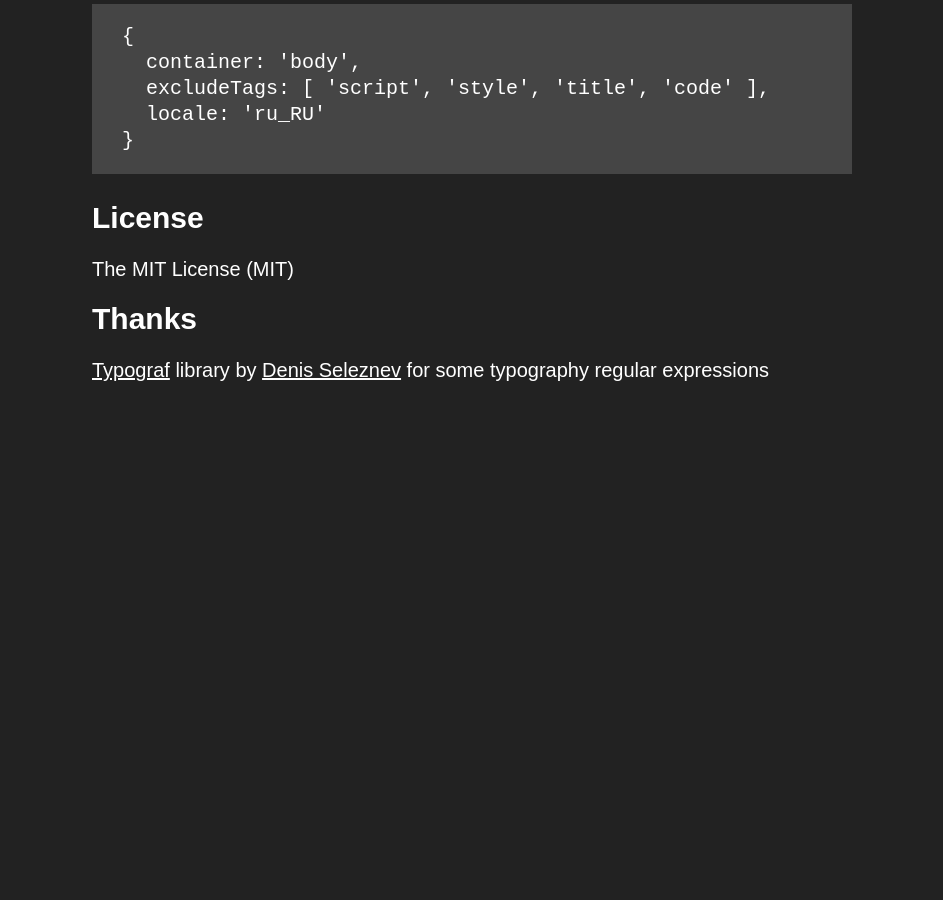
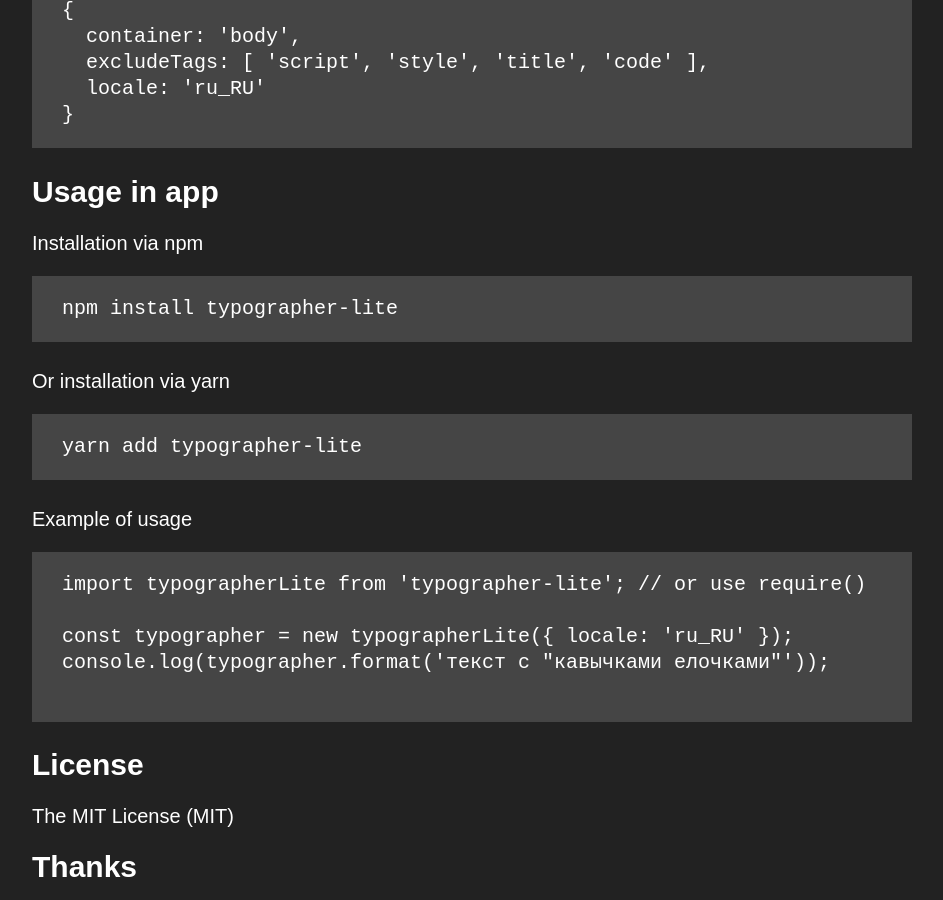
Before and after one commit to sulyagin/typographer-lite, a plain HTML site: page index.html in a window 1280 px wide. Shown: the part 1897-2797 px from the top of the page, without its empty margins (168-1111 px from the left). Before the commit the page ends 2328 px from the top, so only its background shows below. Drawn offline with Linux system fonts and the light colour scheme; a script that the page names is missing.

Commit message:
demo page updates

```diff
--- a/index.html
+++ b/index.html
@@ -10,7 +10,7 @@
         <h1>Typographer Lite</h1>
         A lightweight library for basic text typography on your website
         <div class="links">
-            <a class="btn" href="https://github.com/sulyagin/typographer-lite/releases">Download</a>
+            <a class="btn" href="https://github.com/sulyagin/typographer-lite/archive/refs/heads/master.zip">Download</a>
             <a class="btn btn--bw" href="https://github.com/sulyagin/typographer-lite">GitHub</a>
         </div>
         <h2>Features</h2>
@@ -36,7 +36,7 @@
         </div>
     </div>
     <div class="container">
-        <h2>Usage</h2>
+        <h2>Usage on website</h2>
         <p>Simply include</p>
         <code class="examples__code">
             &lt;script src="typographer-lite.min.js"&gt;&lt;/script&gt;
@@ -58,13 +58,29 @@
   excludeTags: [ 'script', 'style', 'title', 'code' ],
   locale: 'ru_RU'
 }</pre>
+        <h2>Usage in app</h2>
+        <p>Installation via npm</p>
+        <code class="examples__code">
+npm install typographer-lite
+        </code>
+        <p>Or installation via yarn</p>
+        <code class="examples__code">
+yarn add typographer-lite
+        </code>
+        <p>Example of usage</p>
+        <pre class="examples__code">
+import typographerLite from 'typographer-lite'; // or use require()
+
+const typographer = new typographerLite({ locale: 'ru_RU' });
+console.log(typographer.format('текст с "кавычками елочками"'));
+        </pre>
         <h2>License</h2>
         <p>The MIT License (MIT)</p>
         <h2>Thanks</h2>
         <p><a href="https://github.com/typograf">Typograf</a> library by <a href="https://github.com/hcodes">Denis Seleznev</a> for some typography regular expressions</p>
     </div>
 </body>
-<script src="//cdn.jsdelivr.net/gh/sulyagin/typographer-lite/dist/typographer-lite.min.js" type="text/javascript"></script>
+<script src="typographer-lite.min.js" type="text/javascript"></script>
 <script>
 	const typographerEn = new typographerLite({ locale: 'en_US', container: '.example__text--en' });
 	const typographerRu = new typographerLite({ locale: 'ru_RU', container: '.example__text--ru' });
--- a/main.scss
+++ b/main.scss
@@ -27,7 +27,7 @@
     }
 }
 .container {
-    max-width: 800px;
+    max-width: 920px;
     width: 100%;
     padding: 0 20px;
     margin: 0 auto;
```
Also changed, not shown: typographer-lite.min.js (added, +1 -0 lines), main.css, 2 other files.
